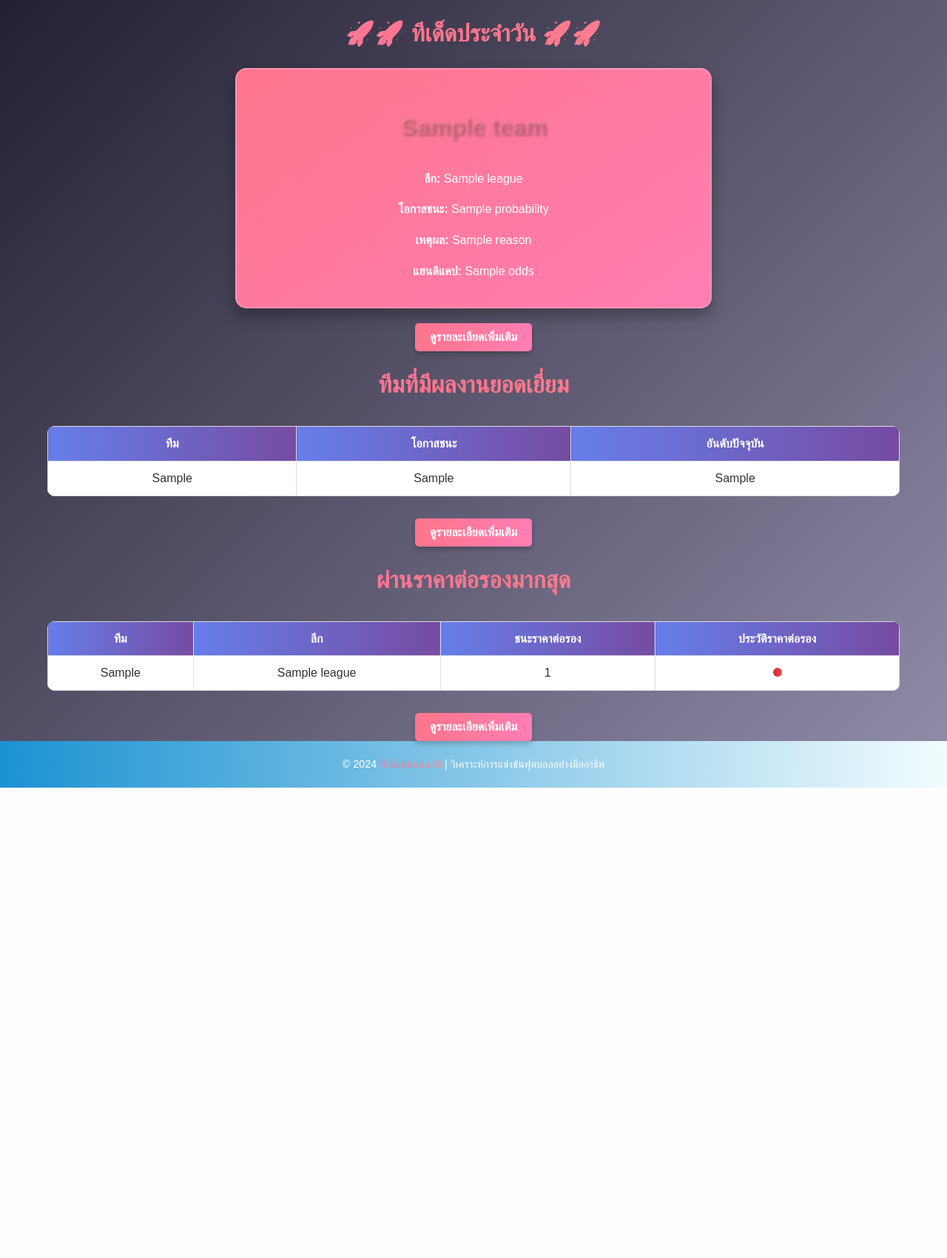
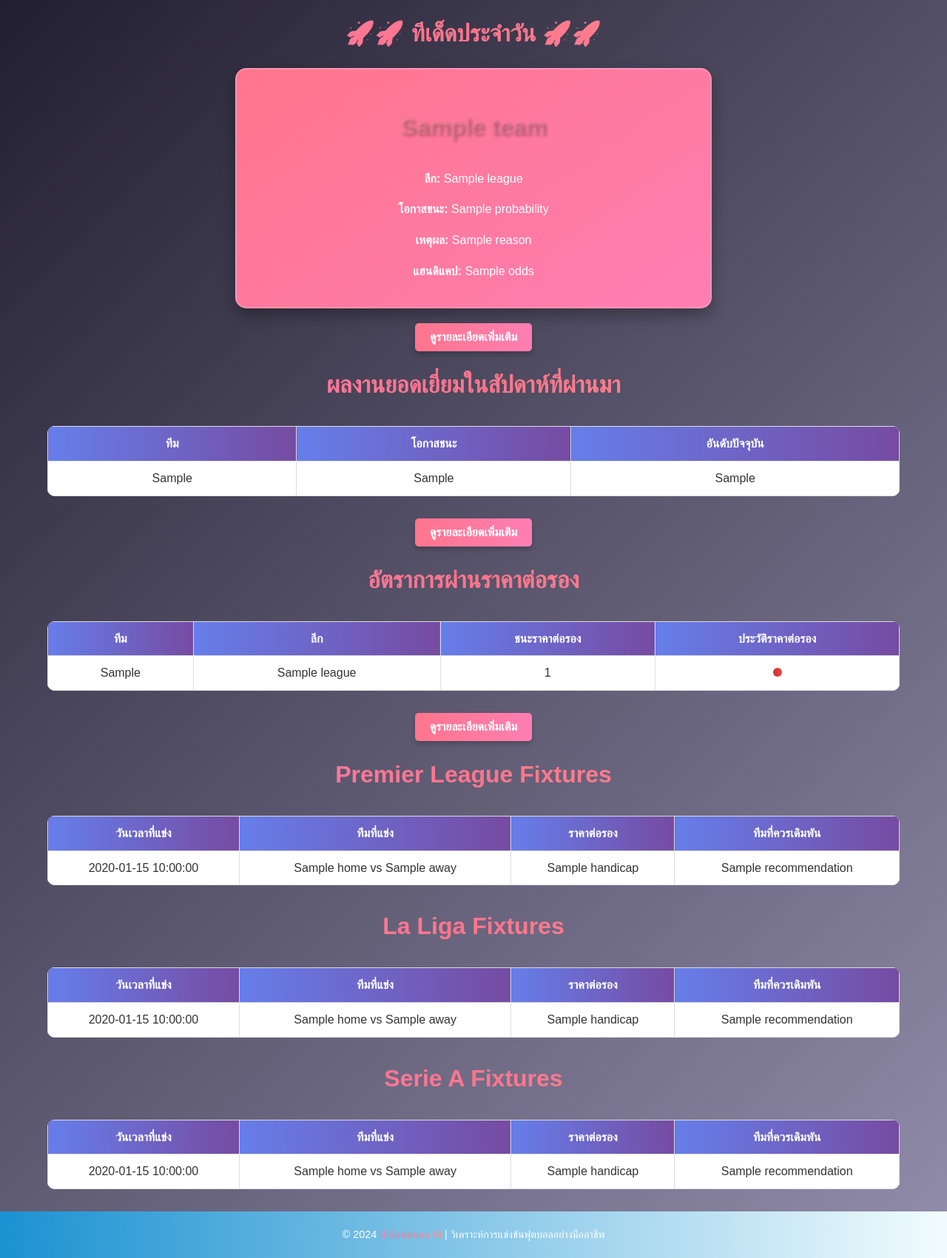
Before and after one commit to NuttWarunyu/RuZy, a Flask app: template templates/template.html in a window 1280 px wide. Shown: the part 78-1779 px from the top of the page at 74% size. Before the commit the page ends 1143 px from the top, so only its background shows below. Run offline with Flask 3, Linux system fonts and the light colour scheme; the template is opened without the code that fills it: most values are stand-ins (such as "Sample title", 1, 10 or a date in 2020).

Commit message:
Update your message

```diff
--- a/main.py
+++ b/main.py
@@ -1,4 +1,5 @@
 from flask import Flask, send_file
+from flask_caching import Cache
 from data_fetcher import (
     fetch_fixtures,
     fetch_standings,
@@ -31,6 +32,12 @@ CURRENT_SEASON = 2024
 
 # Flask app initialization
 app = Flask(__name__)
+
+# Setup Flask-Caching
+cache = Cache(app, config={
+    "CACHE_TYPE": "SimpleCache",
+    "CACHE_DEFAULT_TIMEOUT": 600  # Cache timeout in seconds (10 minutes)
+})
 
 def analyze_fixtures(fixtures, standings, league_id, league_name):
     """
@@ -86,9 +93,8 @@ def analyze_fixtures(fixtures, standings, league_id, league_name):
 
     return analysis_results, betting_recommendations
 
-
-
 @app.route("/")
+@cache.cached()
 def index():
     """
     Main route to fetch data, analyze fixtures, and return the HTML report.
@@ -96,8 +102,11 @@ def index():
     try:
         # Fetch Premier League data
         logging.info("Fetching Premier League fixtures...")
-        fixtures_premier_league = fetch_fixtures(API_KEY, PREMIER_LEAGUE_ID, CURRENT_SEASON)
-        standings_premier_league = fetch_standings(API_KEY, PREMIER_LEAGUE_ID, CURRENT_SEASON)
+        fixtures_premier_league = cache.get("fixtures_premier_league") or fetch_fixtures(API_KEY, PREMIER_LEAGUE_ID, CURRENT_SEASON)
+        standings_premier_league = cache.get("standings_premier_league") or fetch_standings(API_KEY, PREMIER_LEAGUE_ID, CURRENT_SEASON)
+        cache.set("fixtures_premier_league", fixtures_premier_league)
+        cache.set("standings_premier_league", standings_premier_league)
+
         analysis_results_premier_league, betting_recommendations_premier_league = analyze_fixtures(
             fixtures_premier_league,
             standings_premier_league,
@@ -107,8 +116,11 @@ def index():
 
         # Fetch La Liga data
         logging.info("Fetching La Liga fixtures...")
-        fixtures_la_liga = fetch_fixtures(API_KEY, LA_LIGA_ID, CURRENT_SEASON)
-        standings_la_liga = fetch_standings(API_KEY, LA_LIGA_ID, CURRENT_SEASON)
+        fixtures_la_liga = cache.get("fixtures_la_liga") or fetch_fixtures(API_KEY, LA_LIGA_ID, CURRENT_SEASON)
+        standings_la_liga = cache.get("standings_la_liga") or fetch_standings(API_KEY, LA_LIGA_ID, CURRENT_SEASON)
+        cache.set("fixtures_la_liga", fixtures_la_liga)
+        cache.set("standings_la_liga", standings_la_liga)
+
         analysis_results_la_liga, betting_recommendations_la_liga = analyze_fixtures(
             fixtures_la_liga,
             standings_la_liga,
@@ -118,8 +130,11 @@ def index():
 
         # Fetch Serie A data
         logging.info("Fetching Serie A fixtures...")
-        fixtures_serie_a = fetch_fixtures(API_KEY, SERIE_A_ID, CURRENT_SEASON)
-        standings_serie_a = fetch_standings(API_KEY, SERIE_A_ID, CURRENT_SEASON)
+        fixtures_serie_a = cache.get("fixtures_serie_a") or fetch_fixtures(API_KEY, SERIE_A_ID, CURRENT_SEASON)
+        standings_serie_a = cache.get("standings_serie_a") or fetch_standings(API_KEY, SERIE_A_ID, CURRENT_SEASON)
+        cache.set("fixtures_serie_a", fixtures_serie_a)
+        cache.set("standings_serie_a", standings_serie_a)
+
         analysis_results_serie_a, betting_recommendations_serie_a = analyze_fixtures(
             fixtures_serie_a,
             standings_serie_a,
@@ -160,6 +175,5 @@ def index():
         logging.error(f"Error during analysis: {e}")
         return f"Error during analysis: {e}", 500
 
-
 if __name__ == "__main__":
     app.run(host="0.0.0.0", port=5000)
--- a/templates/template.html
+++ b/templates/template.html
@@ -23,14 +23,14 @@
             <p><strong>เหตุผล:</strong> {{ top_team.reason }}</p>
             <p><strong>แฮนดิแคป:</strong> {{ top_team.odds }}</p>
         </div>
-            <!-- Example Button -->
         <div style="text-align: center; margin-top: 20px;">
             <button>ดูรายละเอียดเพิ่มเติม</button>
+        </div>
     </section>
 
     <!-- Top Performing Teams -->
     <section id="top-performing-teams">
-        <h2 class="section-title gradient-text">ทีมที่มีผลงานยอดเยี่ยม</h2>
+        <h2 class="section-title gradient-text">ผลงานยอดเยี่ยมในสัปดาห์ที่ผ่านมา</h2>
         <div class="table-container">
             <table>
                 <thead>
@@ -51,14 +51,14 @@
                 </tbody>
             </table>
         </div>
-            <!-- Example Button -->
         <div style="text-align: center; margin-top: 20px;">
             <button>ดูรายละเอียดเพิ่มเติม</button>
+        </div>
     </section>
 
     <!-- Best Handicap Performers -->
     <section id="best-handicap-performers">
-        <h2 class="section-title gradient-text">ผ่านราคาต่อรองมากสุด</h2>
+        <h2 class="section-title gradient-text">อัตราการผ่านราคาต่อรอง</h2>
         <div class="table-container">
             <table>
                 <thead>
@@ -85,9 +85,88 @@
                 </tbody>
             </table>
         </div>
-            <!-- Example Button -->
         <div style="text-align: center; margin-top: 20px;">
             <button>ดูรายละเอียดเพิ่มเติม</button>
+        </div>
+    </section>
+
+    <!-- Fixtures Section -->
+    <section>
+        <h2 class="section-title gradient-text">Premier League Fixtures</h2>
+        <div class="table-container">
+            <table>
+                <thead>
+                    <tr>
+                        <th>วันเวลาที่แข่ง</th>
+                        <th>ทีมที่แข่ง</th>
+                        <th>ราคาต่อรอง</th>
+                        <th>ทีมที่ควรเดิมพัน</th>
+                    </tr>
+                </thead>
+                <tbody>
+                    {% for fixture in fixtures_premier_league %}
+                    <tr>
+                        <td>{{ fixture.fixture.date }}</td>
+                        <td>{{ fixture.teams.home.name }} vs {{ fixture.teams.away.name }}</td>
+                        <td>{{ fixture.odds.handicap }}</td>
+                        <td>{{ fixture.recommendation }}</td>
+                    </tr>
+                    {% endfor %}
+                </tbody>
+            </table>
+        </div>
+    </section>
+
+    <section>
+        <h2 class="section-title gradient-text">La Liga Fixtures</h2>
+        <div class="table-container">
+            <table>
+                <thead>
+                    <tr>
+                        <th>วันเวลาที่แข่ง</th>
+                        <th>ทีมที่แข่ง</th>
+                        <th>ราคาต่อรอง</th>
+                        <th>ทีมที่ควรเดิมพัน</th>
+                    </tr>
+                </thead>
+                <tbody>
+                    {% for fixture in fixtures_la_liga %}
+                    <tr>
+                        <td>{{ fixture.fixture.date }}</td>
+                        <td>{{ fixture.teams.home.name }} vs {{ fixture.teams.away.name }}</td>
+                        <td>{{ fixture.odds.handicap }}</td>
+                        <td>{{ fixture.recommendation }}</td>
+                    </tr>
+                    {% endfor %}
+                </tbody>
+            </table>
+        </div>
+    </section>
+
+    <section>
+        <h2 class="section-title gradient-text">Serie A Fixtures</h2>
+        <div class="table-container">
+            <table>
+                <thead>
+                    <tr>
+                        <th>วันเวลาที่แข่ง</th>
+                        <th>ทีมที่แข่ง</th>
+                        <th>ราคาต่อรอง</th>
+                        <th>ทีมที่ควรเดิมพัน</th>
+                    </tr>
+                </thead>
+                <tbody>
+                    {% for fixture in fixtures_serie_a %}
+                    <tr>
+                        <td>{{ fixture.fixture.date }}</td>
+                        <td>{{ fixture.teams.home.name }} vs {{ fixture.teams.away.name }}</td>
+                        <td>{{ fixture.odds.handicap }}</td>
+                        <td>{{ fixture.recommendation }}</td>
+                    </tr>
+                    {% endfor %}
+                </tbody>
+            </table>
+        </div>
     </section>
 
     <!-- Footer -->
```
Also changed, not shown: output/analysis.html (+113 -55 lines), static/charts.js (added, +38 -0 lines). Lines whose indentation alone changed are shown as unchanged.
